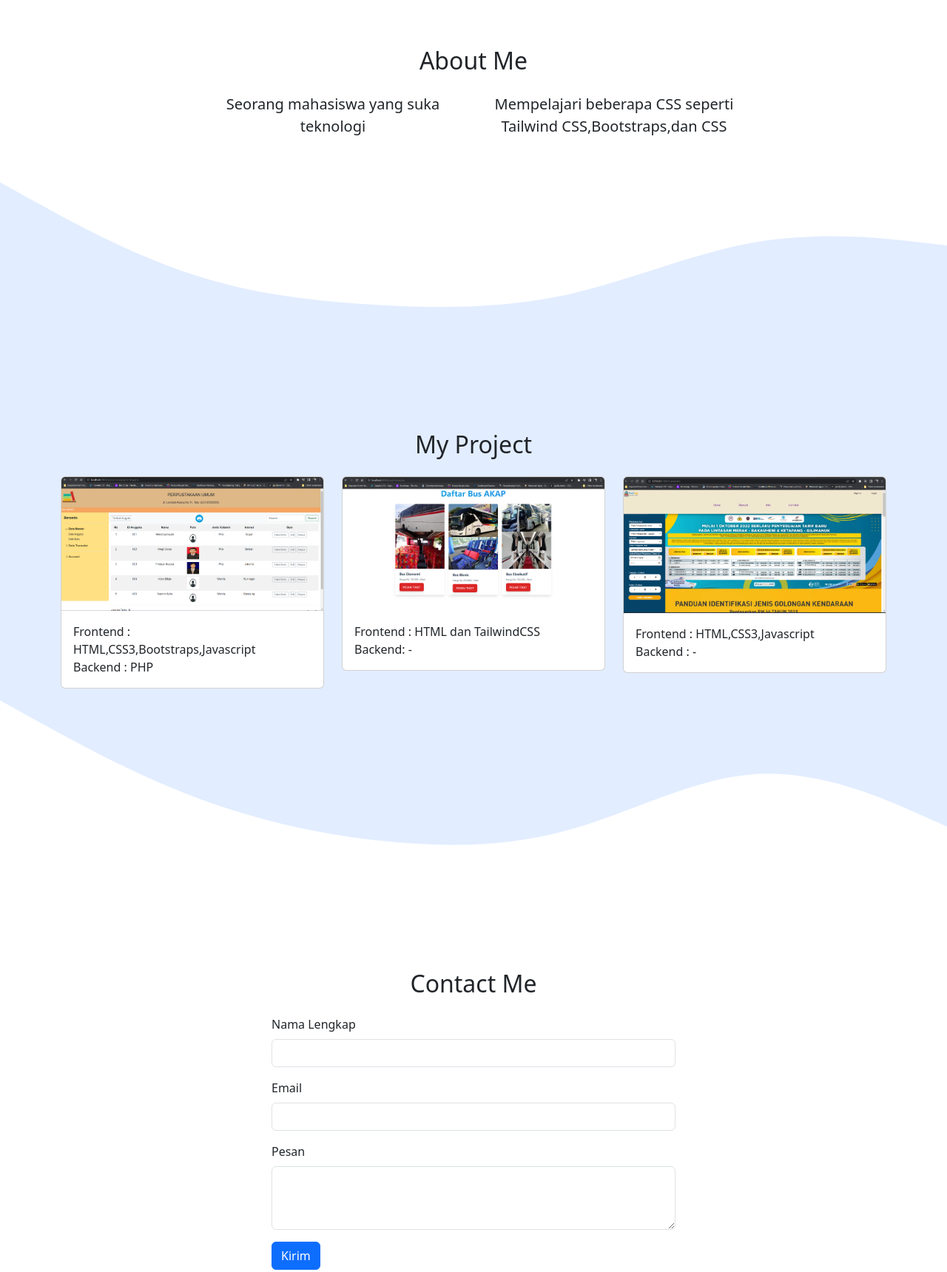
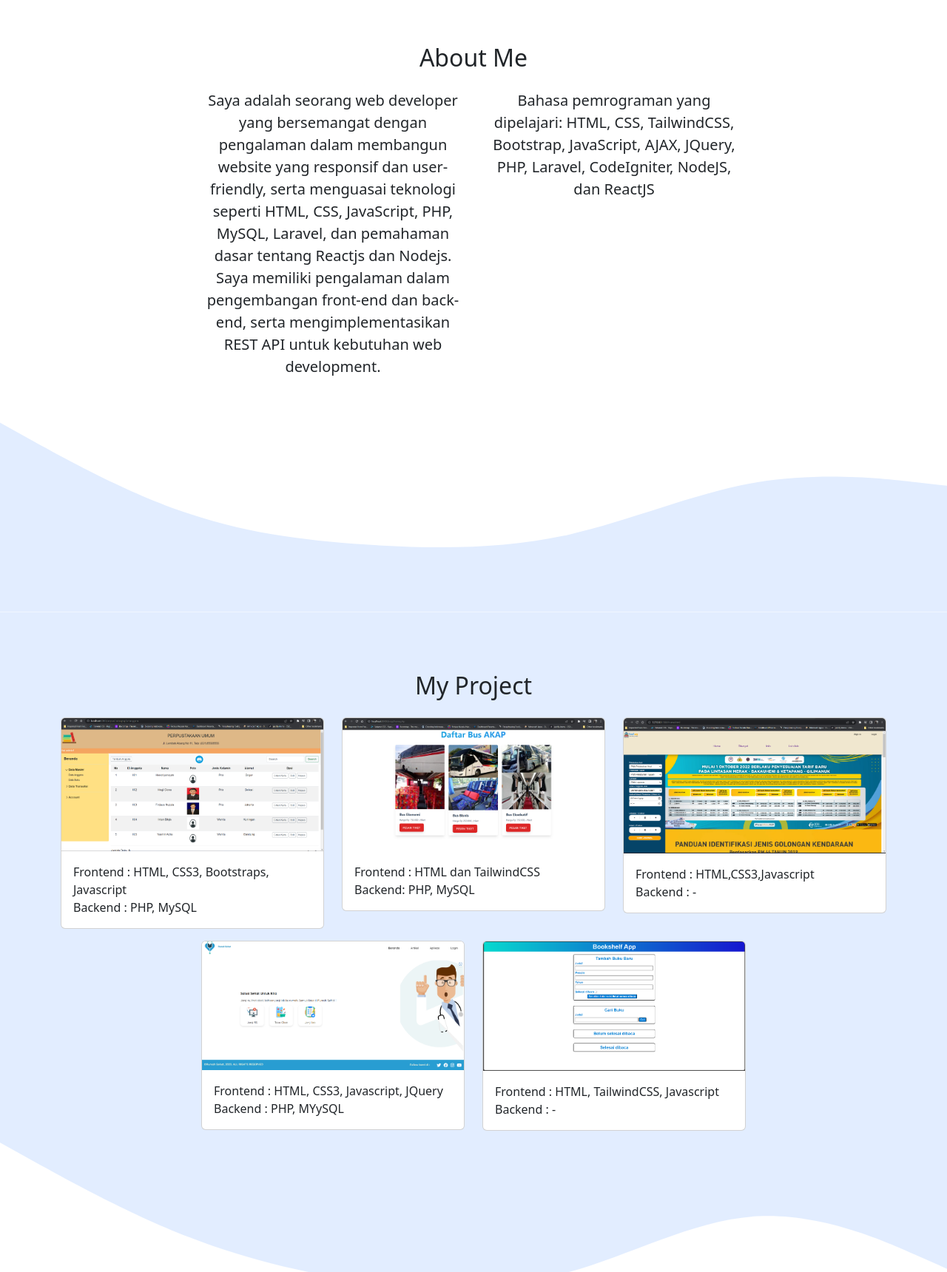
Before and after one commit to Finuz1945/Portofolio_Bootstrap, a website: page index.html in a window 1280 px wide. Shown: the part 740-2460 px from the top of the page at 74% size. Drawn offline with nearby package versions, Linux system fonts and the light colour scheme.

Commit message:
Ubah about, tambah gambar, dan tambah proyek

```diff
--- a/index.html
+++ b/index.html
@@ -30,9 +30,9 @@
     <!-- Jumbotron -->
     <section class="pt-5 mb-4 bg-primary bg-opacity-10 rounded-3 text-center">
       <div class="container-fluid py-2">
-        <img src="src/profil.png" alt="" width="200" class="rounded-circle img-thumbnail" />
+        <img src="src/profil.jpeg" alt="" width="200" class="rounded-circle img-thumbnail" />
         <h1 class="display-2">Firdaus Nuzula Nur Rosyid</h1>
-        <p class="fs-4 lead">Mahasiswa</p>
+        <p class="fs-4 lead">Fresh Graduated</p>
       </div>
       <svg xmlns="http://www.w3.org/2000/svg" viewBox="0 0 1440 320">
         <path
@@ -53,10 +53,13 @@
         </div>
         <div class="row justify-content-center fs-5 text-center">
           <div class="col-md-4 mb-3">
-            <p>Seorang mahasiswa yang suka teknologi</p>
+            <p>
+              Saya adalah seorang web developer yang bersemangat dengan pengalaman dalam membangun website yang responsif dan user-friendly, serta menguasai teknologi seperti HTML, CSS, JavaScript, PHP, MySQL, Laravel, dan pemahaman dasar
+              tentang Reactjs dan Nodejs. Saya memiliki pengalaman dalam pengembangan front-end dan back-end, serta mengimplementasikan REST API untuk kebutuhan web development.
+            </p>
           </div>
           <div class="col-md-4 mb-3">
-            <p>Mempelajari beberapa CSS seperti Tailwind CSS,Bootstraps,dan CSS</p>
+            <p>Bahasa pemrograman yang dipelajari: HTML, CSS, TailwindCSS, Bootstrap, JavaScript, AJAX, JQuery, PHP, Laravel, CodeIgniter, NodeJS, dan ReactJS</p>
           </div>
         </div>
       </div>
@@ -83,8 +86,8 @@
               <img src="src/project1.png" class="card-img-top" alt="..." />
               <div class="card-body">
                 <p class="card-text">
-                  Frontend : HTML,CSS3,Bootstraps,Javascript <br />
-                  Backend : PHP
+                  Frontend : HTML, CSS3, Bootstraps, Javascript <br />
+                  Backend : PHP, MySQL
                 </p>
               </div>
             </div>
@@ -95,7 +98,7 @@
               <div class="card-body">
                 <p class="card-text">
                   Frontend : HTML dan TailwindCSS <br />
-                  Backend: -
+                  Backend: PHP, MySQL
                 </p>
               </div>
             </div>
@@ -106,6 +109,28 @@
               <div class="card-body">
                 <p class="card-text">
                   Frontend : HTML,CSS3,Javascript <br />
+                  Backend : -
+                </p>
+              </div>
+            </div>
+          </div>
+          <div class="col-md-4 mb-3">
+            <div class="card">
+              <img src="src/project4.png" class="card-img-top" alt="..." />
+              <div class="card-body">
+                <p class="card-text">
+                  Frontend : HTML, CSS3, Javascript, JQuery <br />
+                  Backend : PHP, MYySQL
+                </p>
+              </div>
+            </div>
+          </div>
+          <div class="col-md-4 mb-3">
+            <div class="card">
+              <img src="src/project5.png" class="card-img-top" alt="..." />
+              <div class="card-body">
+                <p class="card-text">
+                  Frontend : HTML, TailwindCSS, Javascript <br />
                   Backend : -
                 </p>
               </div>
```
Also changed, not shown: src/profil.jpeg (added), src/profil1.png (renamed from src/profil.png), src/project4.png (added), src/project5.png (added).
